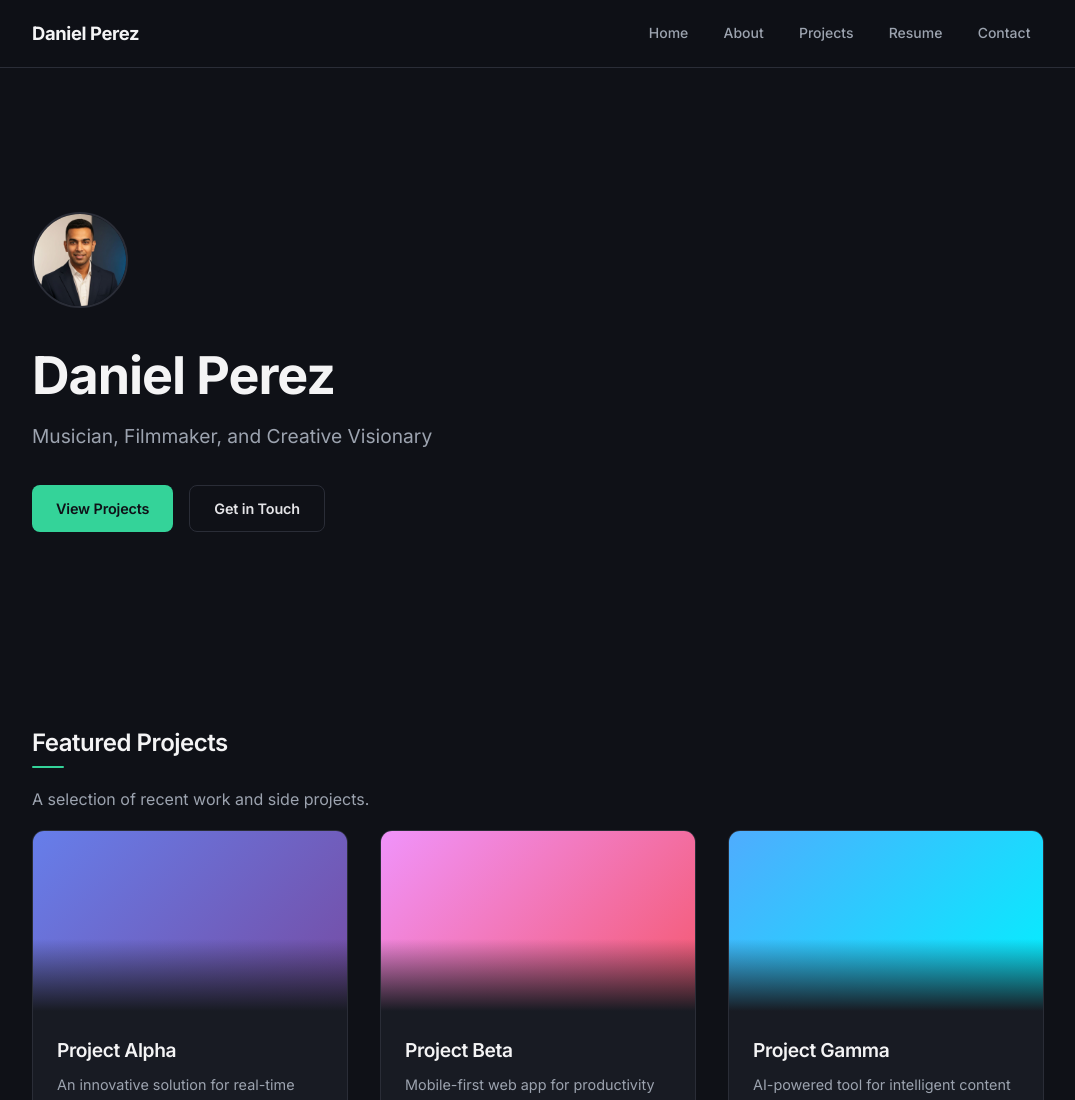
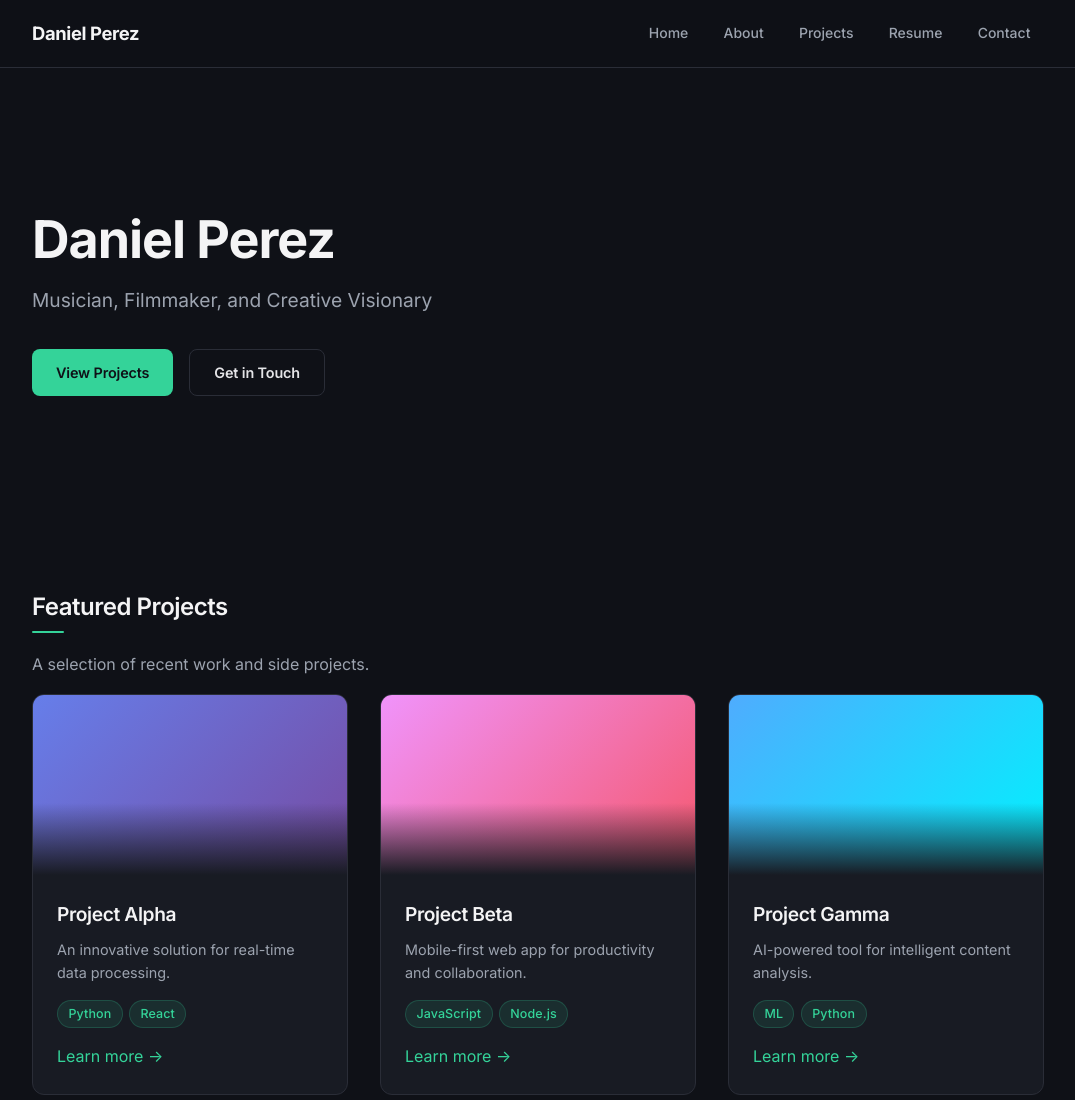
Before and after one commit to drperez06-glitch/drperez.github.io, a plain HTML site: page index.html in a window 1280 px wide. Shown: the top 1100 px of the page, without its empty margins (102-1177 px from the left). Drawn offline with Linux system fonts and the light colour scheme.

Commit message:
Remove placeholder avatar image

```diff
--- a/index.html
+++ b/index.html
@@ -28,7 +28,6 @@
 
   <main>
     <section class="hero">
-      <img src="images/avatar.jpg" alt="Profile picture" class="hero-image">
       <h1>Daniel Perez</h1>
       <p>Musician, Filmmaker, and Creative Visionary</p>
       <div class="cta-section">
```
